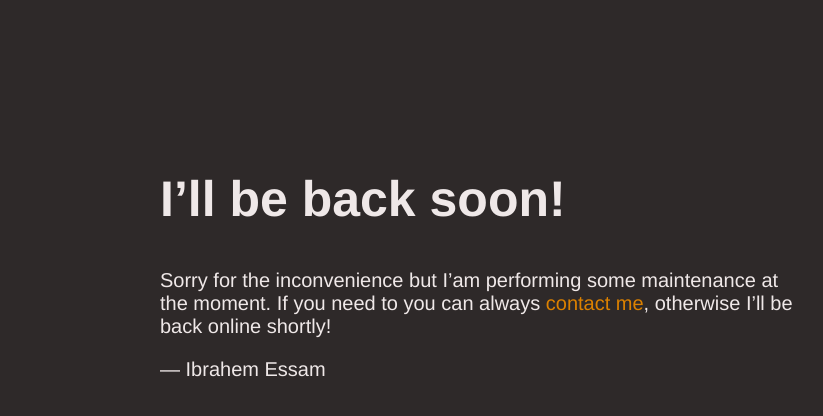
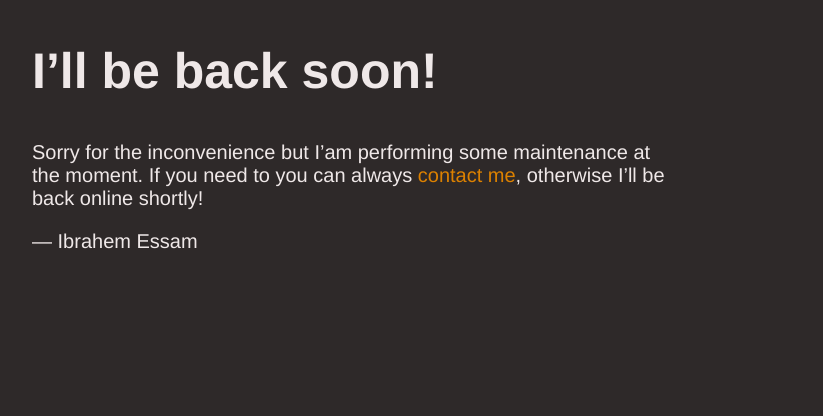
Before and after one commit to ibrahemesam/ibrahemesam.github.io, a plain HTML site: page index.html in a window 1280 px wide. Shown: the whole page, without its empty margins (283-1106 px from the left). Drawn offline with Linux system fonts and the light colour scheme.

Commit message:
update index.html

```diff
--- a/index.html
+++ b/index.html
@@ -29,7 +29,7 @@
       }
       body {
         margin: 0;
-        padding: 10% 10% !important;
+        padding: 0 !important;
         height: 100vh !important;
         width: 100vw !important;
         top: 0 !important;
```
